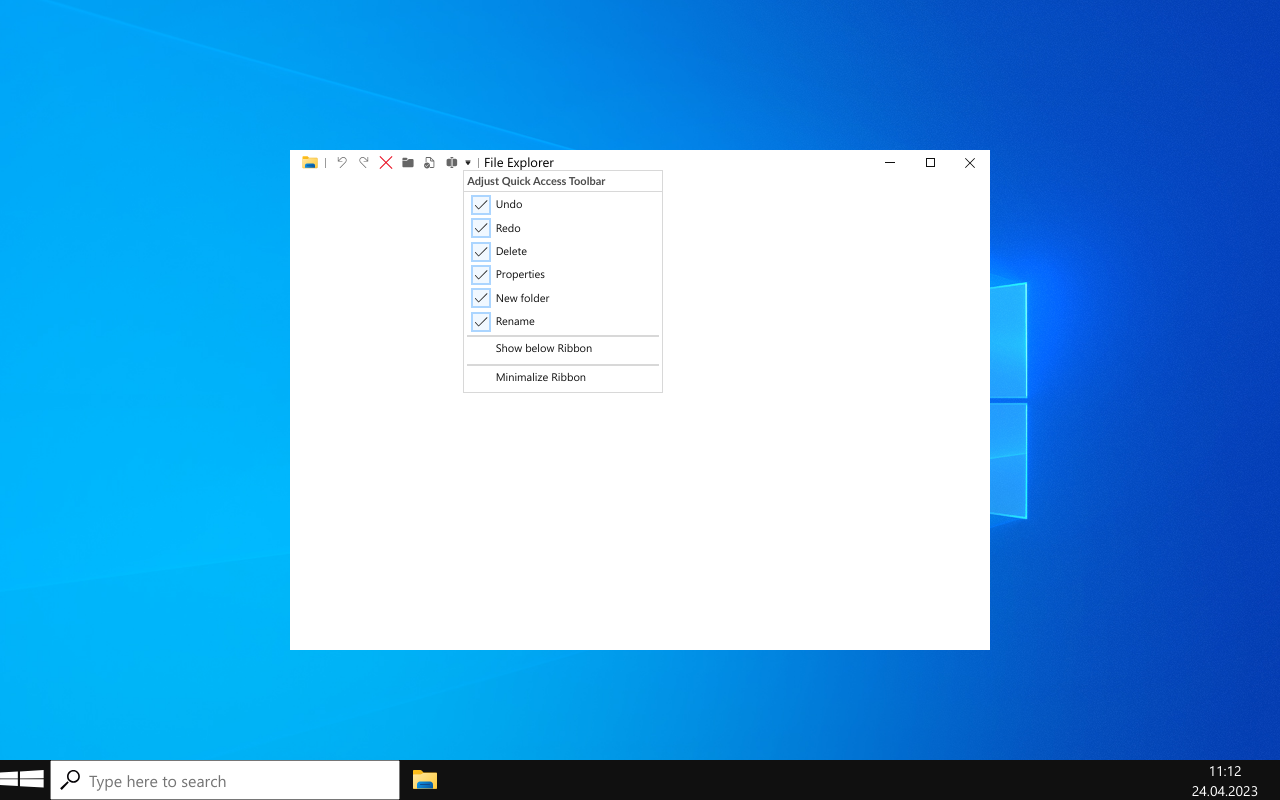
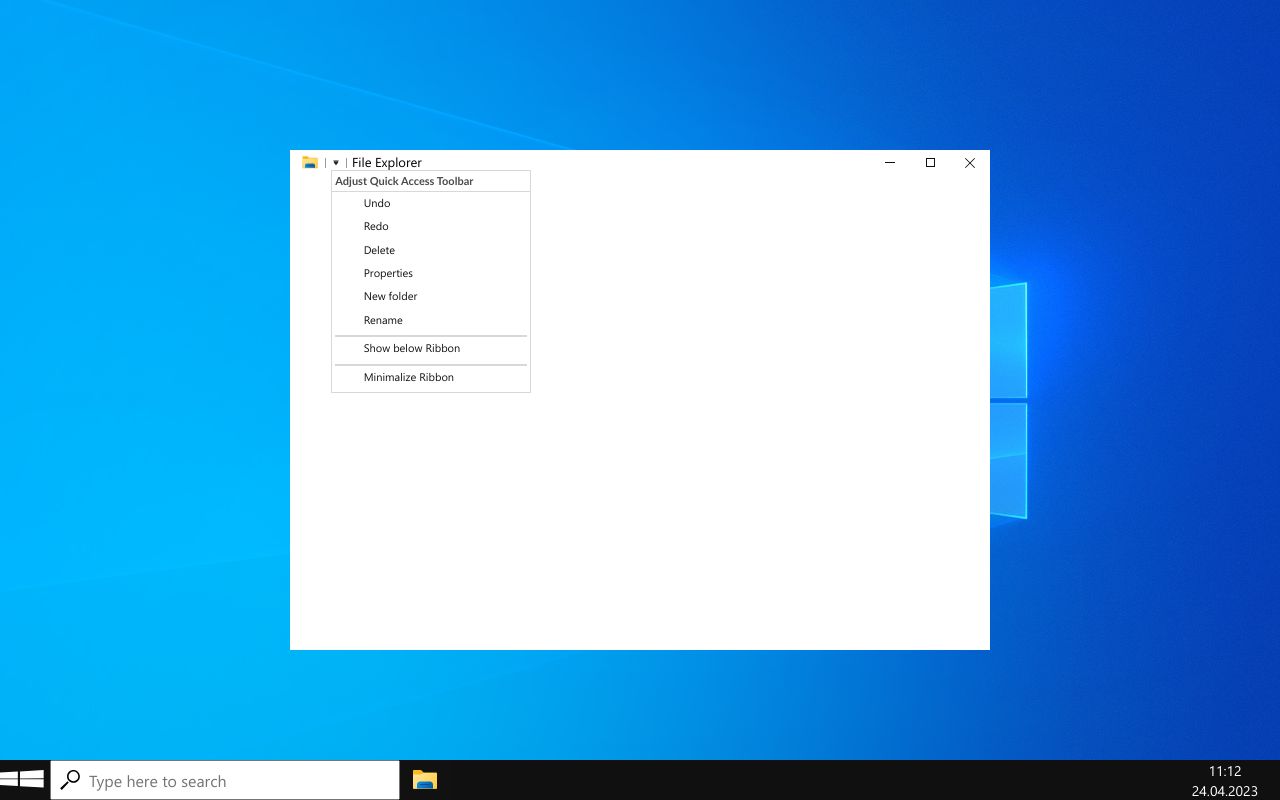
Before and after one commit to damian08k/windows-10-bs, a React app: page / in a window 1280 px wide. Built offline with nearby package versions, Linux system fonts and the light colour scheme.

Commit message:
feat: Add possiblility to choose visible actions

```diff
--- a/src/components/_explorer/ExplorerTopBar/components/QuickAccessBar/QuickAccessBar.tsx
+++ b/src/components/_explorer/ExplorerTopBar/components/QuickAccessBar/QuickAccessBar.tsx
@@ -1,8 +1,10 @@
+import { useState } from 'react';
 import { useDispatch } from 'react-redux';
 
 import { explorerActions } from 'store/slices/explorer.slice';
 
 import { MenuOptionIds } from 'types/components/common/contextMenu/menuOptionIds.type';
+import { MenuOptions } from 'types/components/common/contextMenu/menuOptions.type';
 import { TopBarIcons } from 'types/store/fileExplorerState.type';
 
 import { ContextMenu } from '_commons/ContextMenu/ContextMenu';
@@ -17,10 +19,26 @@ import { QuickAccessBarActions } from './QuickAccessBarActions/QuickAccessBarAct
 import classes from './QuickAccessBar.module.css';
 
 export const QuickAccessBar = () => {
+  const [menuOptions, setMenuOptions] = useState<MenuOptions[][]>(quickBarMenuOptions);
+
   const dispatch = useDispatch();
 
   const handleClick = (id: TopBarIcons) => {
     dispatch(explorerActions.toggleTopBarVisibleIcons(id));
+
+    const menuOptionsCopy = [...menuOptions];
+
+    for (let i = 0; i < menuOptionsCopy.length; i++) {
+      for (let j = 0; j < menuOptionsCopy[i].length; j++) {
+        if (
+          menuOptionsCopy[i][j].id === id &&
+          Object.prototype.hasOwnProperty.call(menuOptionsCopy[i][j], 'icon')
+        ) {
+          menuOptionsCopy[i][j].isIconVisible = !menuOptionsCopy[i][j].isIconVisible;
+          setMenuOptions(menuOptionsCopy);
+        }
+      }
+    }
   };
 
   return (
@@ -39,7 +57,7 @@ export const QuickAccessBar = () => {
           </ExplorerButton>
           <ContextMenu
             title="Adjust Quick Access Toolbar"
-            options={quickBarMenuOptions}
+            options={menuOptions}
             onClick={(id: MenuOptionIds) => handleClick(id as TopBarIcons)}
           />
         </div>
--- a/src/components/_explorer/ExplorerTopBar/components/QuickAccessBar/QuickAccessBarActions/QuickAccessBarActions.tsx
+++ b/src/components/_explorer/ExplorerTopBar/components/QuickAccessBar/QuickAccessBarActions/QuickAccessBarActions.tsx
@@ -1,4 +1,6 @@
 import { Tooltip } from 'react-tooltip';
+
+import { useAppSelector } from 'store/hooks';
 
 import { ExplorerButton } from '_explorer/ExplorerButton/ExplorerButton';
 
@@ -8,29 +10,34 @@ import { ACTION_ICONS } from './data/actionIcons';
 
 import classes from './QuickAccessBarActions.module.css';
 
-// ! Temporary solution. Should be removed when state will work
 export const QuickAccessBarActions = () => {
+  const visibleIcons = useAppSelector(state => state.explorer.topBarVisibleIcons);
+
   return (
     <div className={classes.root}>
-      {ACTION_ICONS.map(el => {
+      {visibleIcons.map(visibleIcon => {
+        return ACTION_ICONS.map(({ name, icon, title, description }) => {
+          if (name === visibleIcon) {
             return (
               <div
-            key={el.name}
-            id={el.name}
+                key={name}
+                id={name}
                 className={mergeClasses(classes.iconButton, { [classes.disabled]: true })}
               >
-            <ExplorerButton disabled>{el.icon}</ExplorerButton>
+                <ExplorerButton disabled>{icon}</ExplorerButton>
                 <Tooltip
-              anchorSelect={`#${el.name}`}
+                  anchorSelect={`#${name}`}
                   place="bottom"
                   className={classes.tooltip}
                   noArrow
                 >
-              {el.title && <h2 className={classes.tooltipTitle}>{el.title}</h2>}
-              <p className={classes.tooltipDescription}>{el.description}</p>
+                  {title && <h2 className={classes.tooltipTitle}>{title}</h2>}
+                  <p className={classes.tooltipDescription}>{description}</p>
                 </Tooltip>
               </div>
             );
+          }
+        });
       })}
     </div>
   );
--- a/src/components/_explorer/ExplorerTopBar/components/QuickAccessBar/data/contextMenuData.tsx
+++ b/src/components/_explorer/ExplorerTopBar/components/QuickAccessBar/data/contextMenuData.tsx
@@ -4,13 +4,13 @@ import { ReactComponent as CheckedIcon } from 'assets/icons/checkMark.svg';
 
 export const quickBarMenuOptions: MenuOptions[][] = [
   [
-    { id: 'arrow-undo', name: 'Undo', icon: <CheckedIcon />, isIconVisible: true },
-    { id: 'arrow-redo', name: 'Redo', icon: <CheckedIcon />, isIconVisible: true },
-    { id: 'close', name: 'Delete', icon: <CheckedIcon />, isIconVisible: true },
-    { id: 'properties', name: 'Properties', icon: <CheckedIcon />, isIconVisible: true },
-    { id: 'folder', name: 'New folder', icon: <CheckedIcon />, isIconVisible: true },
-    { id: 'rename', name: 'Rename', icon: <CheckedIcon />, isIconVisible: true },
+    { id: 'arrow-undo', name: 'Undo', icon: <CheckedIcon />, isIconVisible: false },
+    { id: 'arrow-redo', name: 'Redo', icon: <CheckedIcon />, isIconVisible: false },
+    { id: 'close', name: 'Delete', icon: <CheckedIcon />, isIconVisible: false },
+    { id: 'properties', name: 'Properties', icon: <CheckedIcon />, isIconVisible: false },
+    { id: 'folder', name: 'New folder', icon: <CheckedIcon />, isIconVisible: false },
+    { id: 'rename', name: 'Rename', icon: <CheckedIcon />, isIconVisible: false },
   ],
-  [{ id: 'icons-position', name: 'Show below Ribbon', isIconVisible: true }],
-  [{ id: 'minimalize-ribbon', name: 'Minimalize Ribbon', isIconVisible: true }],
+  [{ id: 'icons-position', name: 'Show below Ribbon', isIconVisible: false }],
+  [{ id: 'minimalize-ribbon', name: 'Minimalize Ribbon', isIconVisible: false }],
 ];
--- a/src/types/components/common/contextMenu/menuOptions.type.ts
+++ b/src/types/components/common/contextMenu/menuOptions.type.ts
@@ -5,7 +5,7 @@ import { MenuOptionIds } from './menuOptionIds.type';
 export type MenuOptions = {
   id: MenuOptionIds;
   name: string;
+  isIconVisible: boolean;
   icon?: ReactElement<SVGProps<SVGSVGElement>>;
-  isIconVisible: boolean;
   submenu?: MenuOptions;
 };
```
Lines whose indentation alone changed are shown as unchanged.
